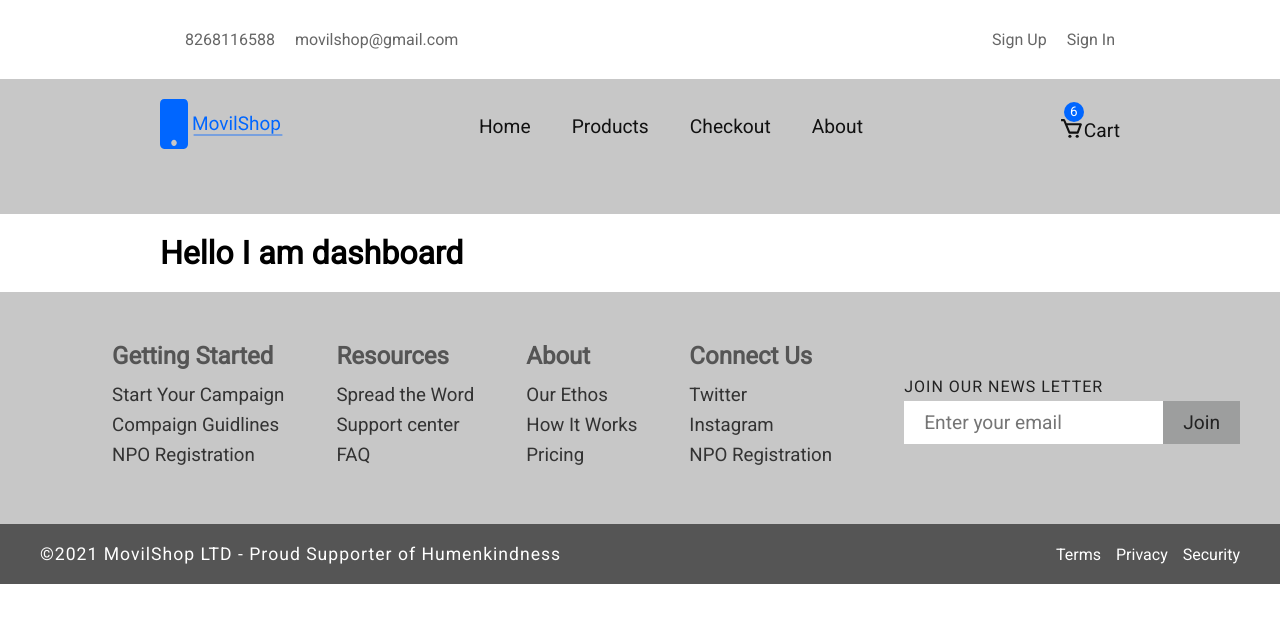
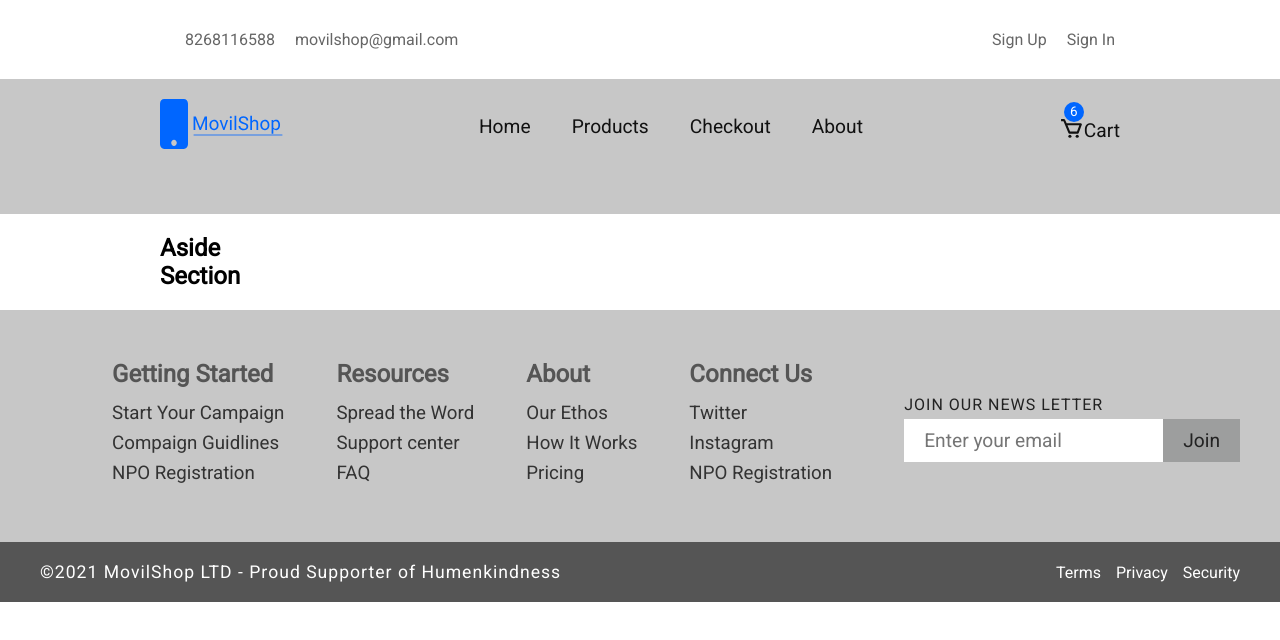
Before and after one commit to ddepu11/movil_shop_cient_side_react, a React (Create React App) app: page /dashboard in a window 1280 px wide. Shown: the top 640 px of the page. Built offline with nearby package versions, Linux system fonts and the light colour scheme; no server answers.

Commit message:
section and aside component for dashboard

```diff
--- a/src/App.jsx
+++ b/src/App.jsx
@@ -13,7 +13,7 @@ import SignIn from './components/signin/SignIn';
 import Footer from './components/Footer';
 import Account from './components/account/Account';
 import Products from './components/products/Products';
-import Dashboard from './screens/Dashboard';
+import Dashboard from './components/dashboard/Dashboard';
 
 const App = () => {
   const { isLoading } = useAuth0();
--- /dev/null
+++ b/src/components/dashboard/Aside.jsx
@@ -0,0 +1,12 @@
+import React from 'react';
+import styled from 'styled-components';
+
+const Aside = () => (
+  <Wrapper>
+    <h1>Aside</h1>
+  </Wrapper>
+);
+
+const Wrapper = styled.aside``;
+
+export default Aside;
--- a/src/screens/Dashboard.jsx
+++ b/src/components/dashboard/Dashboard.jsx
@@ -1,9 +1,13 @@
 import React from 'react';
 import styled from 'styled-components';
+import Aside from './Aside';
+import Section from './Section';
 
 const Dashboard = () => (
   <Wrapper className="w-960">
-    <h1>Hello I am dashboard</h1>
+    <Aside />
+
+    <Section />
   </Wrapper>
 );
 
--- /dev/null
+++ b/src/components/dashboard/Section.jsx
@@ -0,0 +1,12 @@
+import React from 'react';
+import styled from 'styled-components';
+
+const Section = () => (
+  <Wrapper>
+    <h1>Section</h1>
+  </Wrapper>
+);
+
+const Wrapper = styled.section``;
+
+export default Section;
```
